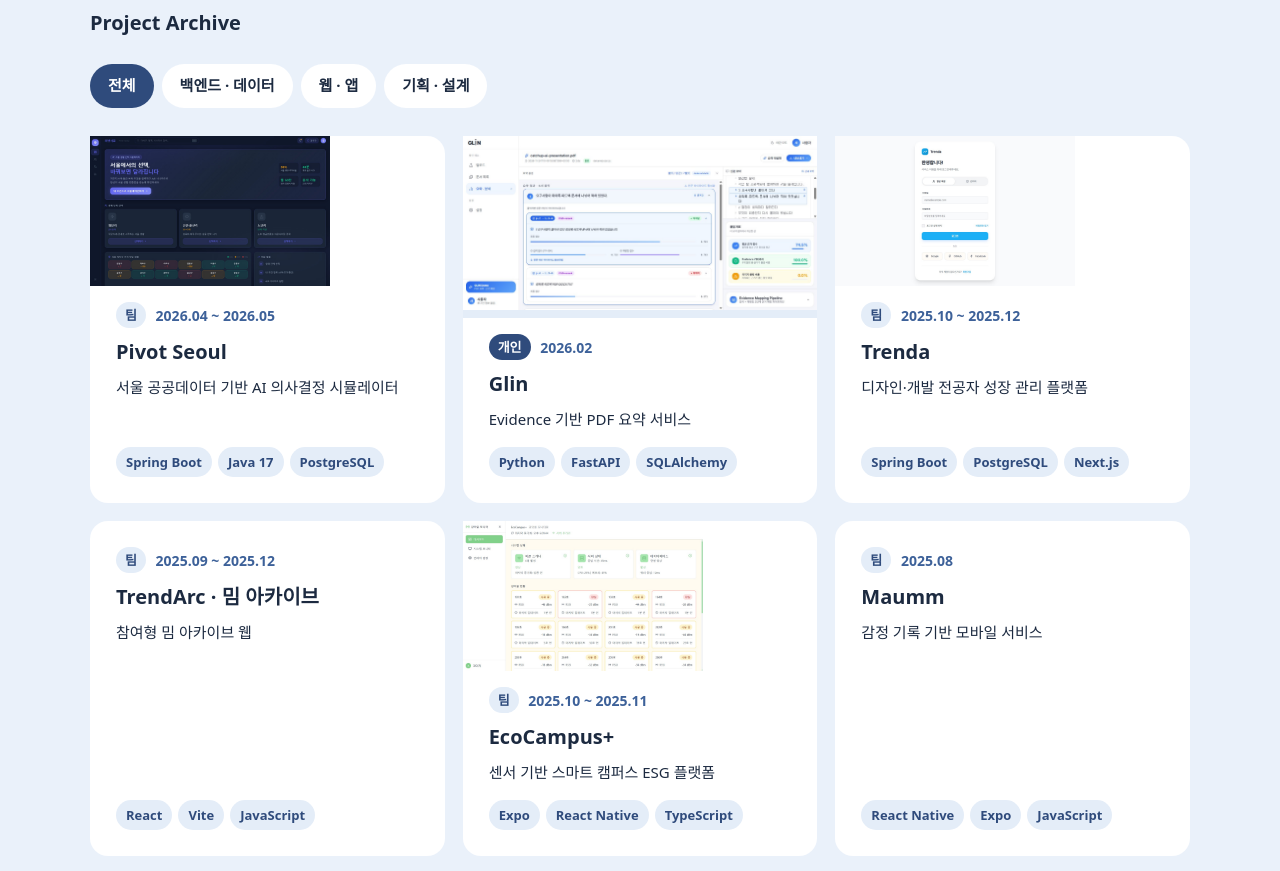
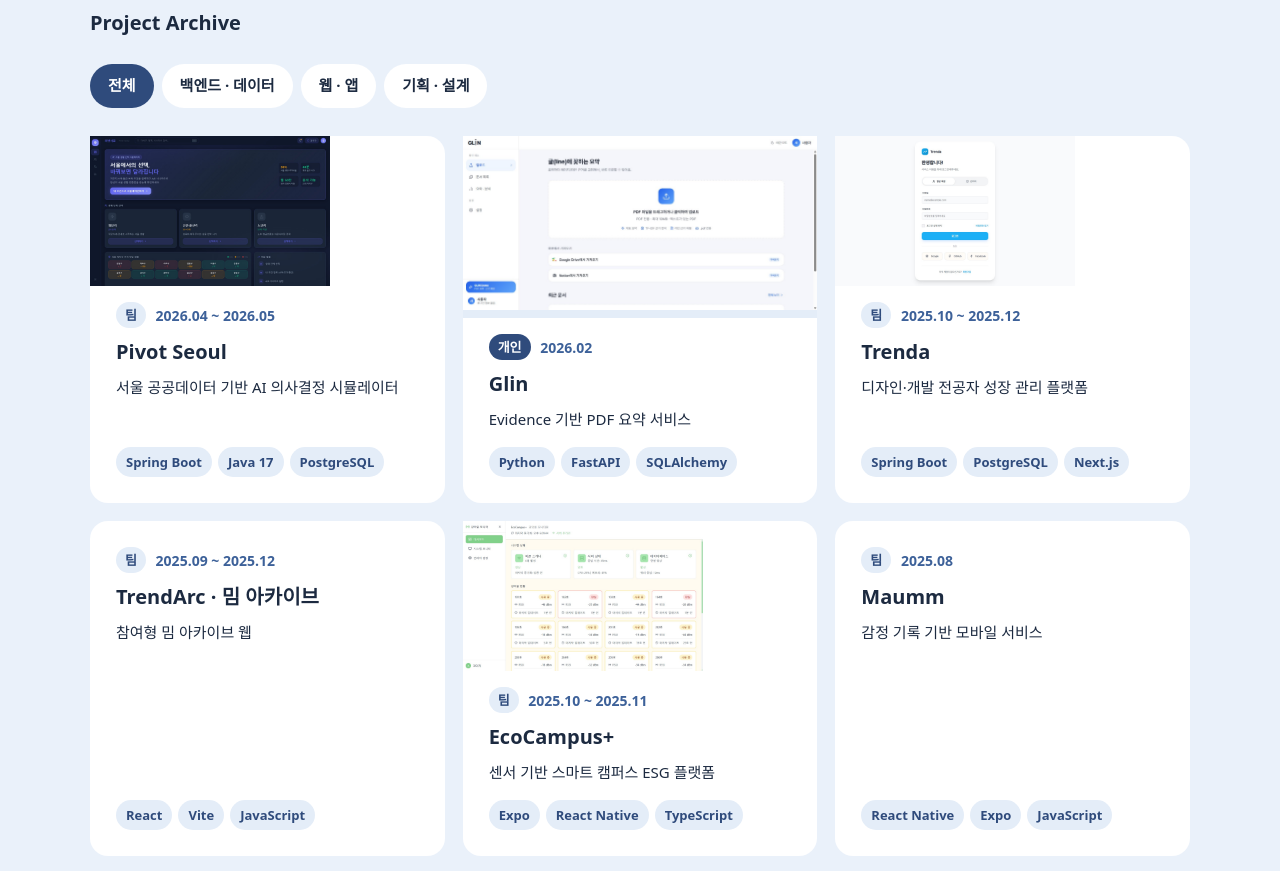
Before and after one commit to 0613yunseo/0613yunseo.github.io, a plain HTML site: page index.html in a window 1280 px wide. Shown: the part 3620-4491 px from the top of the page. Drawn offline with Linux system fonts and the light colour scheme; a web font is replaced by a local one.

Commit message:
Glin: upload screen first in preview and popup
Co-Authored-By: Claude Sonnet 5.5 <noreply@anthropic.com>

```diff
--- a/index.html
+++ b/index.html
@@ -163,6 +163,6 @@
     </div>
   </div>
 
-  <script src="script.js?v=25"></script>
+  <script src="script.js?v=26"></script>
 </body>
 </html>
--- a/script.js
+++ b/script.js
@@ -149,8 +149,8 @@ const PROJECTS = [
     solve: '원인을 로그의 UndefinedColumn으로 찾아, 기존 테이블은 삭제하지 않고 documents_legacy로 이름만 바꿔 보관한 뒤 현재 구조로 다시 만드는 마이그레이션을 추가했습니다. 옛 구조 DB와 빈 DB 모두에서 적용과 재실행을 확인했습니다.',
     flow: ['PDF 업로드', '텍스트 추출 · 라인 생성 (page · line_no)', '요약 (Gemini / 추출식)', '근거 검색(TF-IDF) · 재랭킹', 'page · line · quote 반환'],
     fit: true,
-    img: 'glin-analysis.jpg', imgNote: '요약 · 분석 화면: 요약 문장을 누르면 근거 구간(p.2 L.5–6)과 원문 줄이 함께 강조됨',
-    gallery: [['glin-upload.jpg', '업로드 화면: PDF를 올리면 추출 · 요약 · 근거 매핑까지 진행']],
+    img: 'glin-upload.jpg', imgNote: '업로드 화면: PDF를 올리면 추출 · 요약 · 근거 매핑까지 진행',
+    gallery: [['glin-analysis.jpg', '요약 · 분석 화면: 요약 문장을 누르면 근거 구간(p.2 L.5–6)과 원문 줄이 함께 강조됨']],
     links: [['데모 (배포)', 'https://glin.vercel.app/upload'], ['GitHub', 'https://github.com/0613yunseo/Glin']]
   },
   {
```
